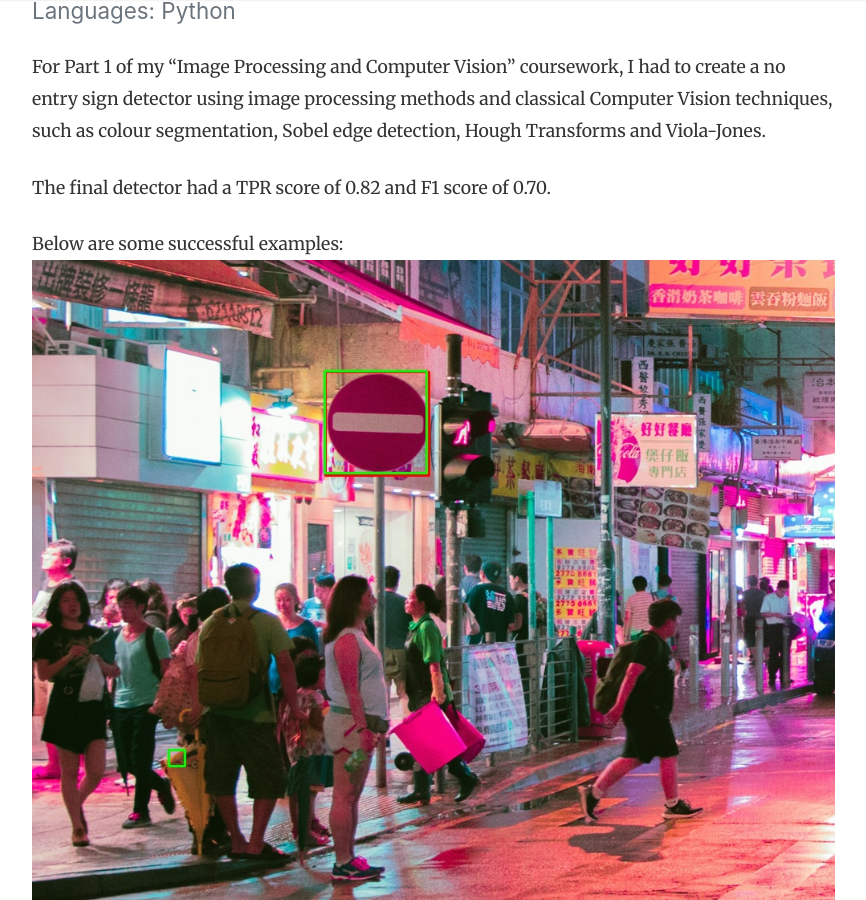
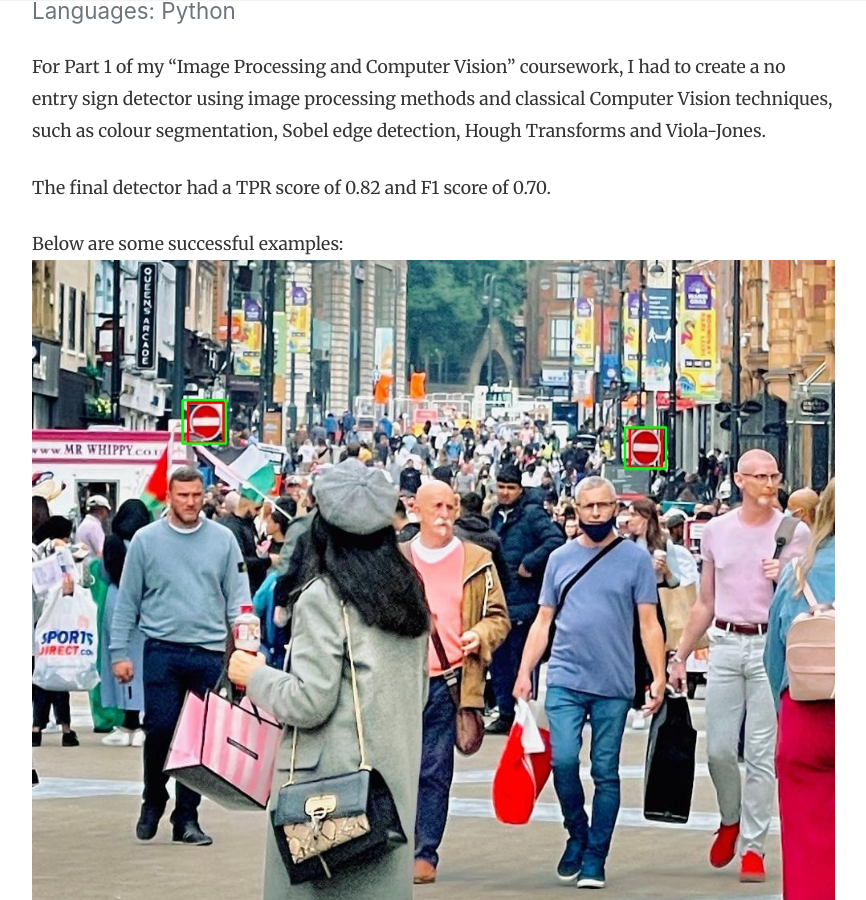
Before and after one commit to JoanneLin168/JoanneLin168.github.io, a Jekyll site: the page built from docs/_posts/2022-12-08-no-entry-sign-detector.md, in a window 1280 px wide and 900 px high, scrolled down 720 px. Shown: the whole window, without its empty margins (68-934 px from the left). Built offline with Jekyll 4.4.1, drawn with Linux system fonts in a browser that asks for light colours; nearby versions of some CDN libraries.

```diff
--- a/docs/_posts/2022-12-08-no-entry-sign-detector.md
+++ b/docs/_posts/2022-12-08-no-entry-sign-detector.md
@@ -5,13 +5,14 @@ image: assets/images/noentrysigndetector.jpg
 description: "A no entry sign detector using classical Computer Vision techniques"
 languages: "Python"
 permalink: "/projects/NoEntrySignDetector"
+featured: true
 ---
 For Part 1 of my "Image Processing and Computer Vision" coursework, I had to create a no entry sign detector using image processing methods and classical Computer Vision techniques, such as colour segmentation, Sobel edge detection, Hough Transforms and Viola-Jones.
 
 The final detector had a TPR score of 0.82 and F1 score of 0.70.
 
 Below are some successful examples:
-![NoEntry2.jpg](/assets/images/noentrysigns_results/NoEntry2.jpg)
 ![NoEntry4.jpg](/assets/images/noentrysigns_results/NoEntry4.jpg)
+![NoEntry2.jpg](/assets/images/noentrysigns_results/NoEntry10.jpg)
 ![NoEntry11.jpg](/assets/images/noentrysigns_results/NoEntry11.jpg)
 ![NoEntry15.jpg](/assets/images/noentrysigns_results/NoEntry15.jpg)
```
Also changed, not shown: docs/_posts/2021-01-03-pongML.md (+0 -1 lines), docs/_posts/2021-01-28-covid-tracker.md (+0 -1 lines), docs/_posts/2021-09-05-jyl-online-whiteboard.md (+2 -1 lines), docs/_posts/2022-05-06-skywrite.md (+1 -0 lines), docs/_posts/2022-12-08-3d-sphere-reconstruction.md (+1 -0 lines), docs/assets/images/noentrysigns_results/NoEntry10.jpg (added), docs/assets/images/noentrysigns_results/NoEntry2.jpg (deleted).
